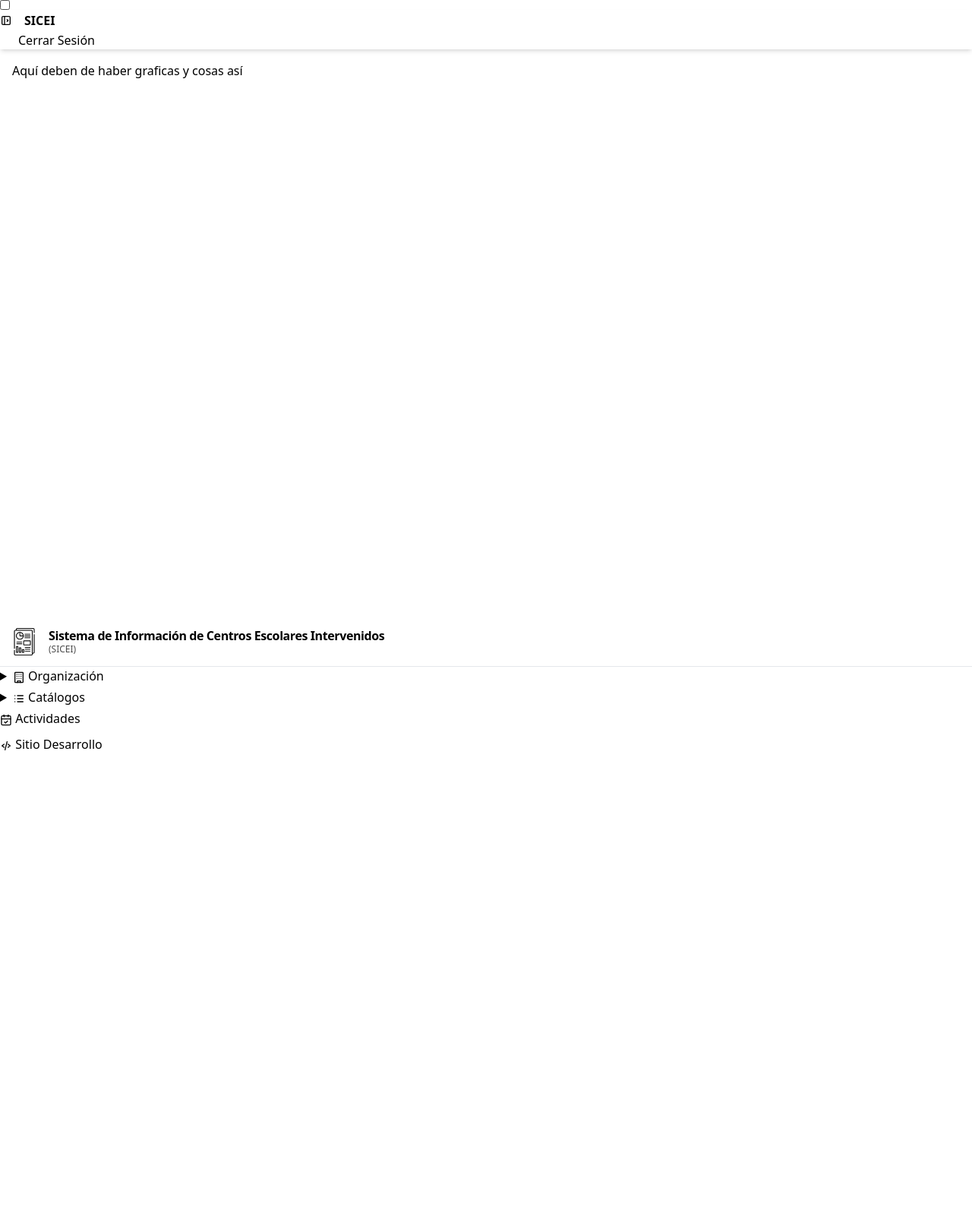
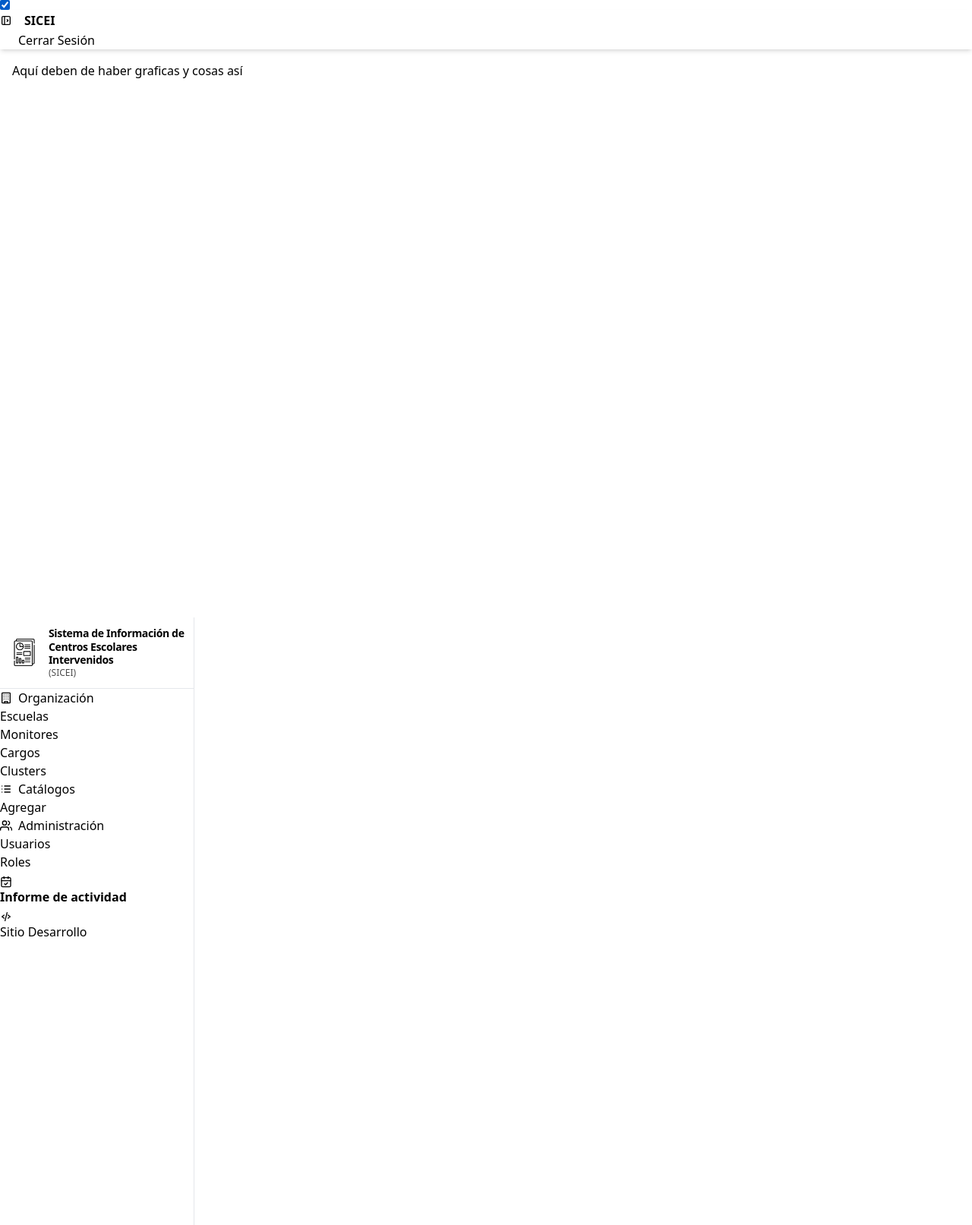
Before and after one commit to AlejandroFlores004/SICEI, a Django app: page / in a window 1280 px wide. Shown: the whole page at 76% size. Run offline with Django 5.2, Linux system fonts and the light colour scheme; some libraries are stand-ins or nearby versions.

Commit message:
Implement persistent sidebar functionality with local storage support; refactor sidebar layout and styles

```diff
--- a/dashboard/templates/base.html
+++ b/dashboard/templates/base.html
@@ -14,8 +14,22 @@
   </head>
   <body>
 
-  <div class="drawer lg:drawer-open">
-    <input id="main-drawer" type="checkbox" class="drawer-toggle" />
+  <div class="drawer app-drawer">
+    <input id="main-drawer" type="checkbox" class="drawer-toggle" checked />
+    <script>
+      (function () {
+        var drawer = document.getElementById('main-drawer');
+        var stored = localStorage.getItem('sidebarOpen');
+        if (stored !== null) {
+          drawer.checked = stored === 'true';
+        } else {
+          drawer.checked = window.matchMedia('(min-width: 1024px)').matches;
+        }
+        drawer.addEventListener('change', function () {
+          localStorage.setItem('sidebarOpen', drawer.checked);
+        });
+      })();
+    </script>
     <script src="{% static 'js/htmx.min.js' %}"></script>
     <!-- ===== MAIN CONTENT SIDE ===== -->
     <div class="drawer-content flex flex-col min-h-screen">
--- a/dashboard/templates/partials/base/_sidebar.html
+++ b/dashboard/templates/partials/base/_sidebar.html
@@ -1,34 +1,28 @@
 {% load static %}
-<div class="drawer-side is-drawer-close:overflow-visible">
+<div class="drawer-side">
   <label for="main-drawer" aria-label="close sidebar" class="drawer-overlay"></label>
 
-  <div class="flex min-h-full flex-col bg-base-200 is-drawer-close:w-14 is-drawer-open:w-64">
+  <div class="flex h-full w-64 flex-col bg-base-200 border-r border-base-300">
 
     <!-- Sidebar Header -->
-    <div class="border-b border-base-300 p-3">
-      <div class="flex items-center gap-3">
-        <!-- Logo -->
+    <div class="flex items-center gap-3 border-b border-base-300 p-3">
       <div class="flex size-10 shrink-0 items-center justify-center">
         <img src="{% static 'img/logo.png' %}" alt="Favicon"
             class="size-9 object-contain"/>
       </div>
 
-        <!-- Title (hidden when collapsed) -->
-        <div class="is-drawer-close:hidden">
-          <h2 class="font-semibold leading-tight tracking-tight">Sistema de Información de Centros Escolares Intervenidos</h2>
+      <div class="min-w-0">
+        <h2 class="font-semibold text-sm leading-tight tracking-tight break-words">Sistema de Información de Centros Escolares Intervenidos</h2>
         <p class="text-xs opacity-70">(SICEI)</p>
-        </div>
       </div>
     </div>
 
     <!-- Menu -->
-    <ul class="menu w-full grow">
+    <ul class="menu w-full grow flex-nowrap overflow-y-auto">
 
-      <!-- Organización (dropdown) -->
-      <li>
-        <details>
-          <summary class="is-drawer-close:tooltip is-drawer-close:tooltip-right"
-                  data-tip="Organización">
+      <!-- Organización -->
+      <li class="menu-title text-base-content! font-bold!">
+        <span class="flex items-center gap-2">
           <svg xmlns="http://www.w3.org/2000/svg"
               viewBox="0 0 24 24"
               stroke-linejoin="round"
@@ -36,7 +30,7 @@
               stroke-width="2"
               fill="none"
               stroke="currentColor"
-                class="my-1.5 inline-block size-4">
+              class="size-4">
             <!-- building/org icon -->
             <rect x="4" y="2" width="16" height="20" rx="1"/>
             <line x1="8" y1="6" x2="8" y2="6.01"/>
@@ -50,21 +44,15 @@
             <line x1="16" y1="14" x2="16" y2="14.01"/>
             <path d="M9 22v-3h6v3"/>
           </svg>
-            <span class="is-drawer-close:hidden">Organización</span>
-          </summary>
-          <ul class="is-drawer-close:hidden">
+          Organización
+        </span>
+      </li>
       <li><a href="#">Escuelas</a></li>
       <li><a href="#">Monitores</a></li>
       <li><a href="#">Cargos</a></li>
-          </ul>
-        </details>
-      </li>
-
-      <!-- Catálogos (dropdown) -->
-      <li>
-        <details>
-          <summary class="is-drawer-close:tooltip is-drawer-close:tooltip-right"
-                    data-tip="Catálogos">
+      <li><a href="#">Clusters</a></li>
+      <li class="menu-title text-base-content! font-bold!">
+        <span class="flex items-center gap-2">
           <svg xmlns="http://www.w3.org/2000/svg"
               viewBox="0 0 24 24"
               stroke-linejoin="round"
@@ -72,7 +60,7 @@
               stroke-width="2"
               fill="none"
               stroke="currentColor"
-                class="my-1.5 inline-block size-4">
+              class="size-4">
             <!-- list/catalog icon -->
             <path d="M9 6h11"/>
             <path d="M9 12h11"/>
@@ -81,21 +69,14 @@
             <path d="M4 12h.01"/>
             <path d="M4 18h.01"/>
           </svg>
-            <span class="is-drawer-close:hidden">Catálogos</span>
-          </summary>
-          <ul class="is-drawer-close:hidden">
-            <li><a href="#">Tipos de Documento</a></li>
-            <li><a href="#">Monedas</a></li>
-            <li><a href="#">Categorías</a></li>
-          </ul>
-        </details>
+          Catálogos
+        </span>
       </li>
+      <li><a href="#">Agregar</a></li>
 
-      <!-- Actividades -->
-      <li>
-        <a href="#"
-          class="is-drawer-close:tooltip is-drawer-close:tooltip-right"
-          data-tip="Actividades">
+      <!-- Administración -->
+      <li class="menu-title text-base-content! font-bold!">
+        <span class="flex items-center gap-2">
           <svg xmlns="http://www.w3.org/2000/svg"
               viewBox="0 0 24 24"
               stroke-linejoin="round"
@@ -103,7 +84,34 @@
               stroke-width="2"
               fill="none"
               stroke="currentColor"
-              class="my-1.5 inline-block size-4">
+              class="size-4">
+            <!-- users/roles icon -->
+            <path d="M17 21v-2a4 4 0 0 0-4-4H5a4 4 0 0 0-4 4v2"/>
+            <circle cx="9" cy="7" r="4"/>
+            <path d="M23 21v-2a4 4 0 0 0-3-3.87"/>
+            <path d="M16 3.13a4 4 0 0 1 0 7.75"/>
+          </svg>
+          Administración
+        </span>
+      </li>
+      <li><a href="#">Usuarios</a></li>
+      <li><a href="#">Roles</a></li>
+
+      <li class="my-1.5">
+        <div class="divider my-0 opacity-40"></div>
+      </li>
+
+      <!-- Generar Informe -->
+      <li>
+        <a href="#" class="font-bold">
+          <svg xmlns="http://www.w3.org/2000/svg"
+              viewBox="0 0 24 24"
+              stroke-linejoin="round"
+              stroke-linecap="round"
+              stroke-width="2"
+              fill="none"
+              stroke="currentColor"
+              class="size-4">
             <!-- calendar-check / activity icon -->
             <rect x="3" y="4" width="18" height="18" rx="2"/>
             <line x1="16" y1="2" x2="16" y2="6"/>
@@ -111,17 +119,18 @@
             <line x1="3" y1="10" x2="21" y2="10"/>
             <path d="m9 16 2 2 4-4"/>
           </svg>
-          <span class="is-drawer-close:hidden">Actividades</span>
+          Informe de actividad
         </a>
       </li>
+
       <li class="my-1.5">
-        <div class="divider my-0 opacity-40 is-drawer-close:mx-1"></div>
+        <div class="divider my-0 opacity-40"></div>
       </li>
+
       <!-- Sitio desarrollo -->
       <li>
         <a href="{% url 'admin:index' %}"
-          class="is-drawer-close:tooltip is-drawer-close:tooltip-right"
-          data-tip="Sitio Desarrollo">
+          class="{% if '/admin' in request.path %}menu-active{% endif %}">
           <svg xmlns="http://www.w3.org/2000/svg"
               viewBox="0 0 24 24"
               stroke-linejoin="round"
@@ -129,12 +138,12 @@
               stroke-width="2"
               fill="none"
               stroke="currentColor"
-              class="my-1.5 inline-block size-4">
+              class="size-4">
             <polyline points="8 9 4 12 8 15"/>
             <polyline points="16 9 20 12 16 15"/>
             <line x1="14" y1="4" x2="10" y2="20"/>
           </svg>
-          <span class="is-drawer-close:hidden">Sitio Desarrollo</span>
+          Sitio Desarrollo
         </a>
       </li>
     </ul>
```
Also changed, not shown: theme/static_src/src/styles.css (+21 -0 lines). Lines whose indentation alone changed are shown as unchanged.
